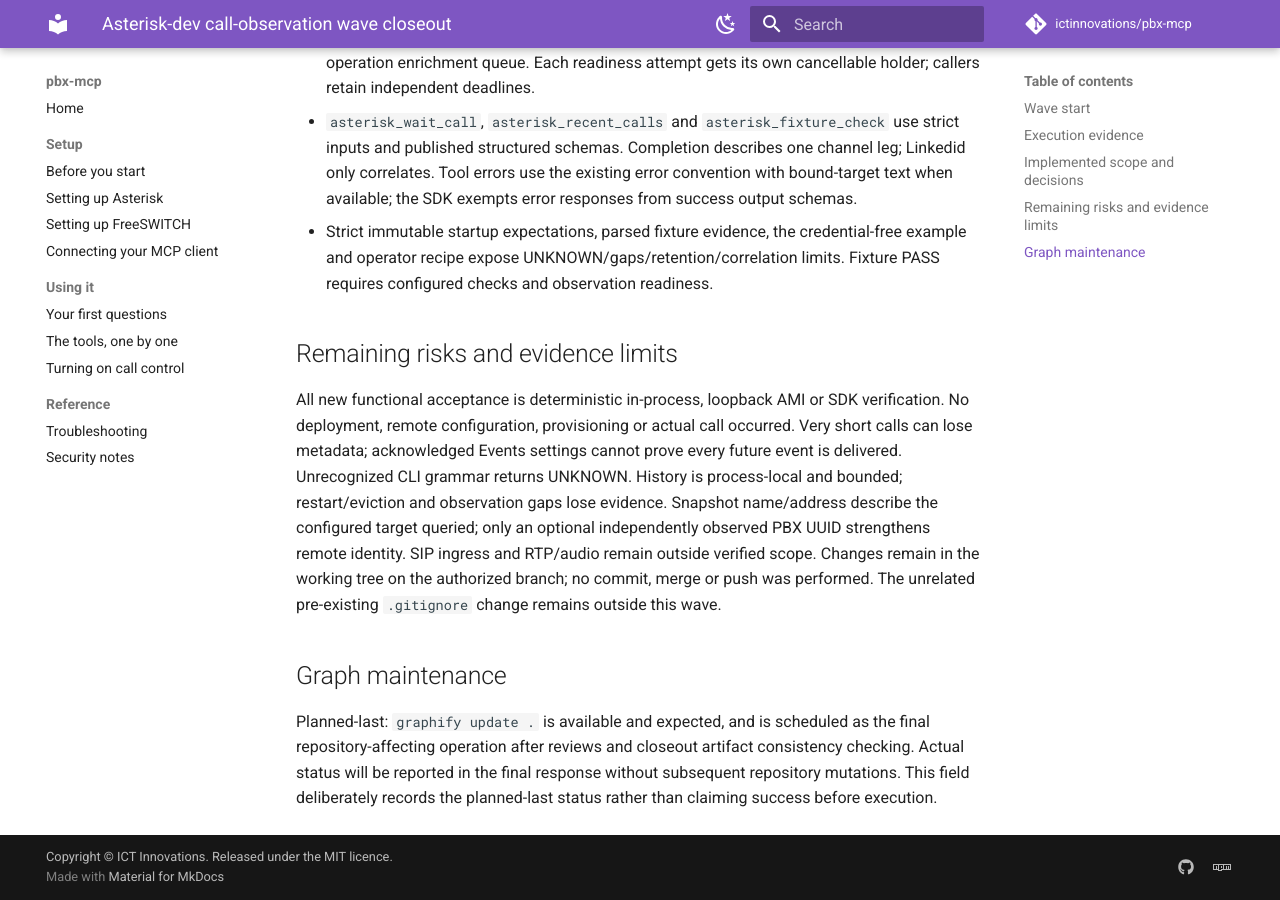
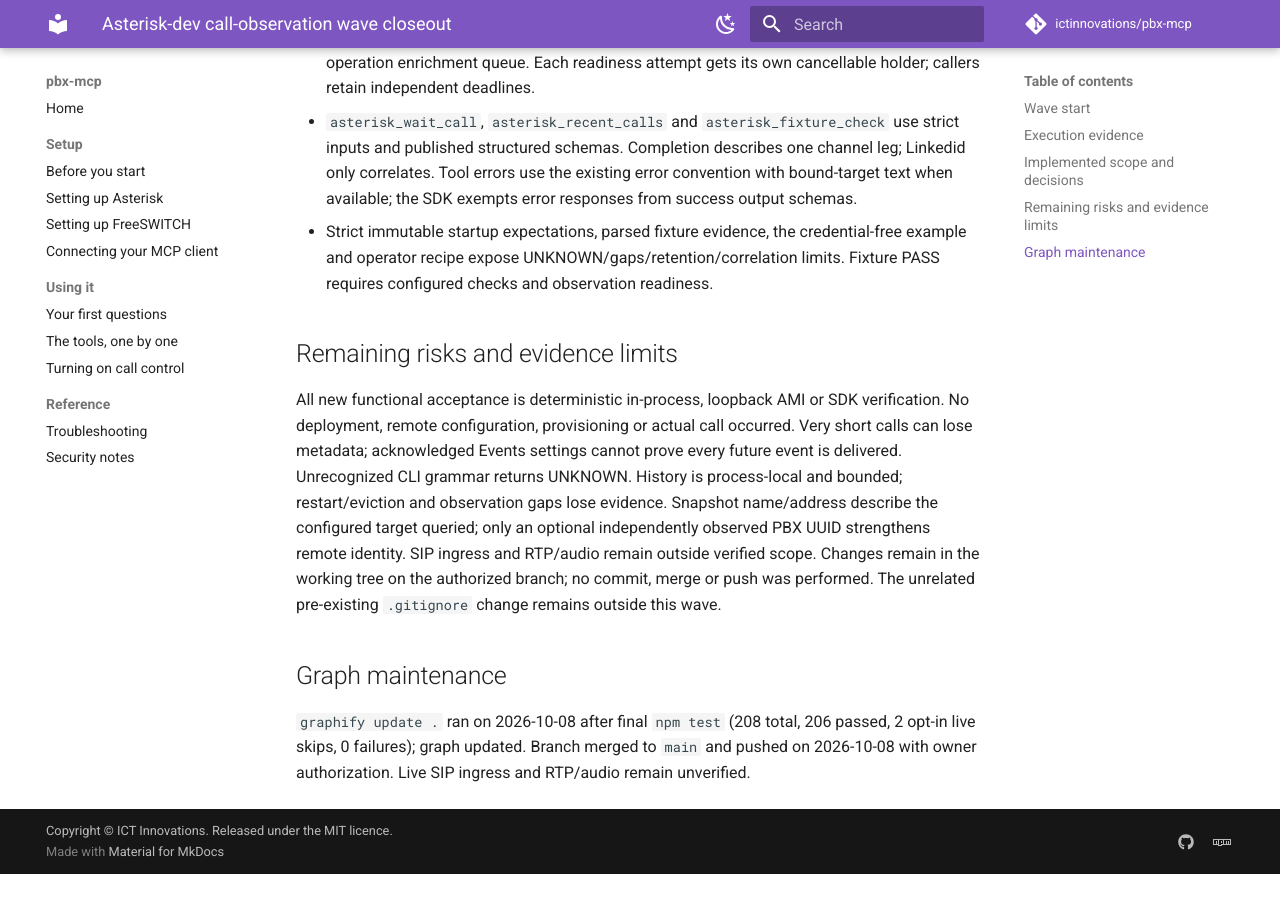
Before and after one commit to bennyng1029/pbx-mcp, an MkDocs documentation site: the page built from docs/superpowers/closeouts/2026-10-03-asterisk-dev-call-observation.md, in a window 1280 px wide and 900 px high, scrolled down 2735 px. Built offline with MkDocs 1.6.1 and Material for MkDocs 9.7.7, drawn with Linux system fonts in a browser that asks for light colours; comment, search, counter and statistics services are not loaded; after the commit the page ends 3609 px from its top, so only the background shows below that.

Commit message:
Closeout: record graph update, verification and merge
Co-Authored-By: Claude Sonnet 5.5 <noreply@anthropic.com>
Claude-Session: https://claude.ai/code/session_01N6wEKjTHeWTWjq4ALwzvXs

```diff
--- a/docs/superpowers/closeouts/2026-10-03-asterisk-dev-call-observation.md
+++ b/docs/superpowers/closeouts/2026-10-03-asterisk-dev-call-observation.md
@@ -48,4 +48,4 @@ All new functional acceptance is deterministic in-process, loopback AMI or SDK v
 
 ## Graph maintenance
 
-Planned-last: `graphify update .` is available and expected, and is scheduled as the final repository-affecting operation after reviews and closeout artifact consistency checking. Actual status will be reported in the final response without subsequent repository mutations. This field deliberately records the planned-last status rather than claiming success before execution.
+`graphify update .` ran on 2026-10-08 after final `npm test` (208 total, 206 passed, 2 opt-in live skips, 0 failures); graph updated. Branch merged to `main` and pushed on 2026-10-08 with owner authorization. Live SIP ingress and RTP/audio remain unverified.
```
